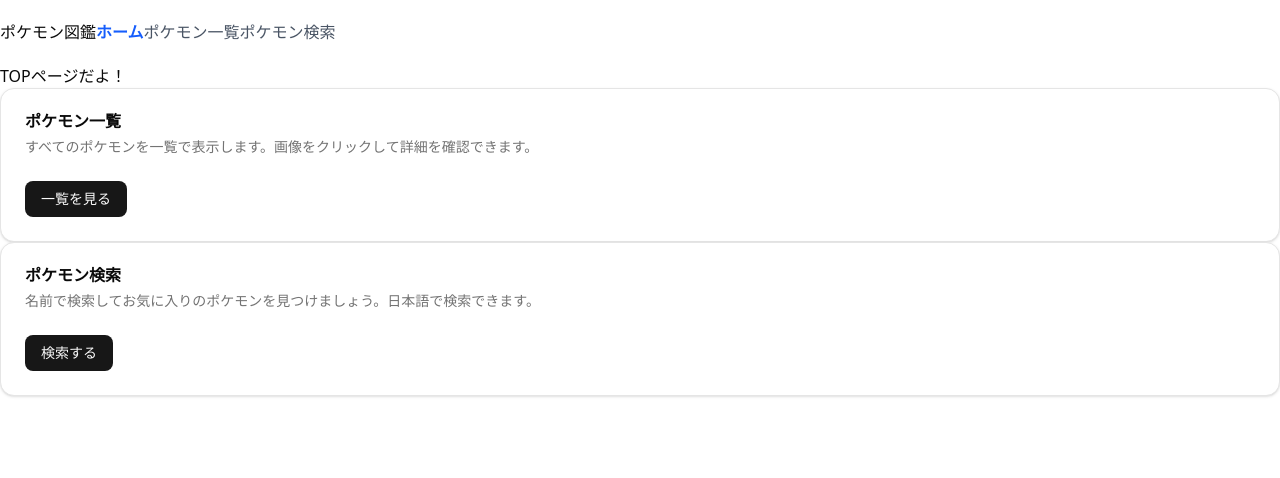
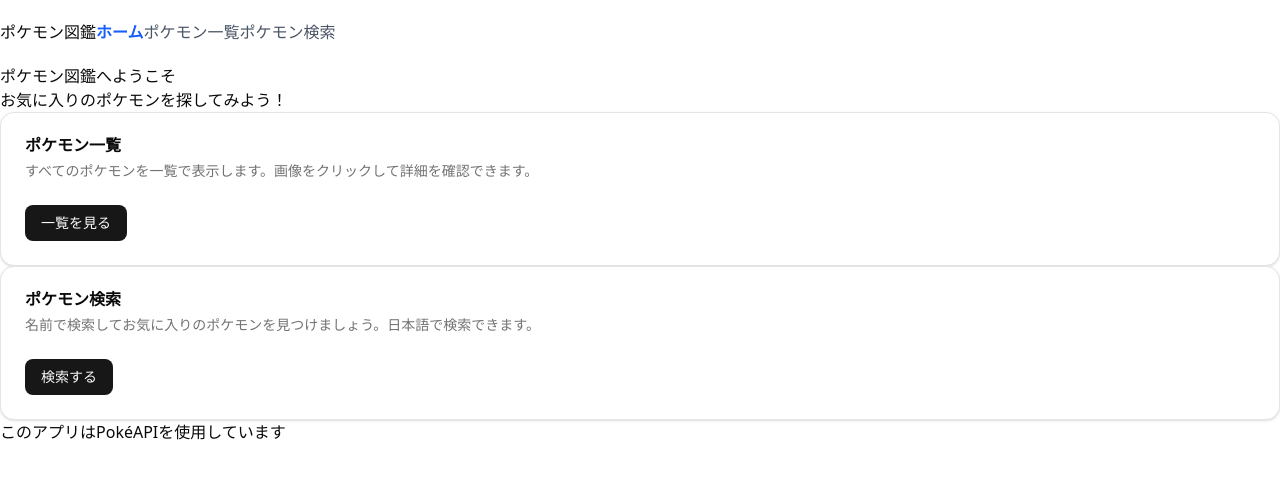
Before and after one commit to ikeda-m0709/pokedex, a Next.js app in the folder next-pokedex/: page / in a window 1280 px wide. Shown: the top 478 px of the page. Built offline with nearby package versions, Linux system fonts and the light colour scheme.

Commit message:
Topページ編集

```diff
--- a/next-pokedex/src/app/page.tsx
+++ b/next-pokedex/src/app/page.tsx
@@ -13,7 +13,8 @@ export default function Home() {
   return (
     <div>
       <main>
-        <p>TOPページだよ！</p>
+        <h1>ポケモン図鑑へようこそ</h1>
+        <p>お気に入りのポケモンを探してみよう！</p>
 
         <Card>
           <CardHeader>
@@ -35,6 +36,7 @@ export default function Home() {
           </CardContent>
         </Card>
 
+        <p>このアプリは<a href="https://pokeapi.co/" target="_blank" rel="noopener noreferrer">PokéAPI</a>を使用しています</p>
       </main>
       <footer>
 
```
